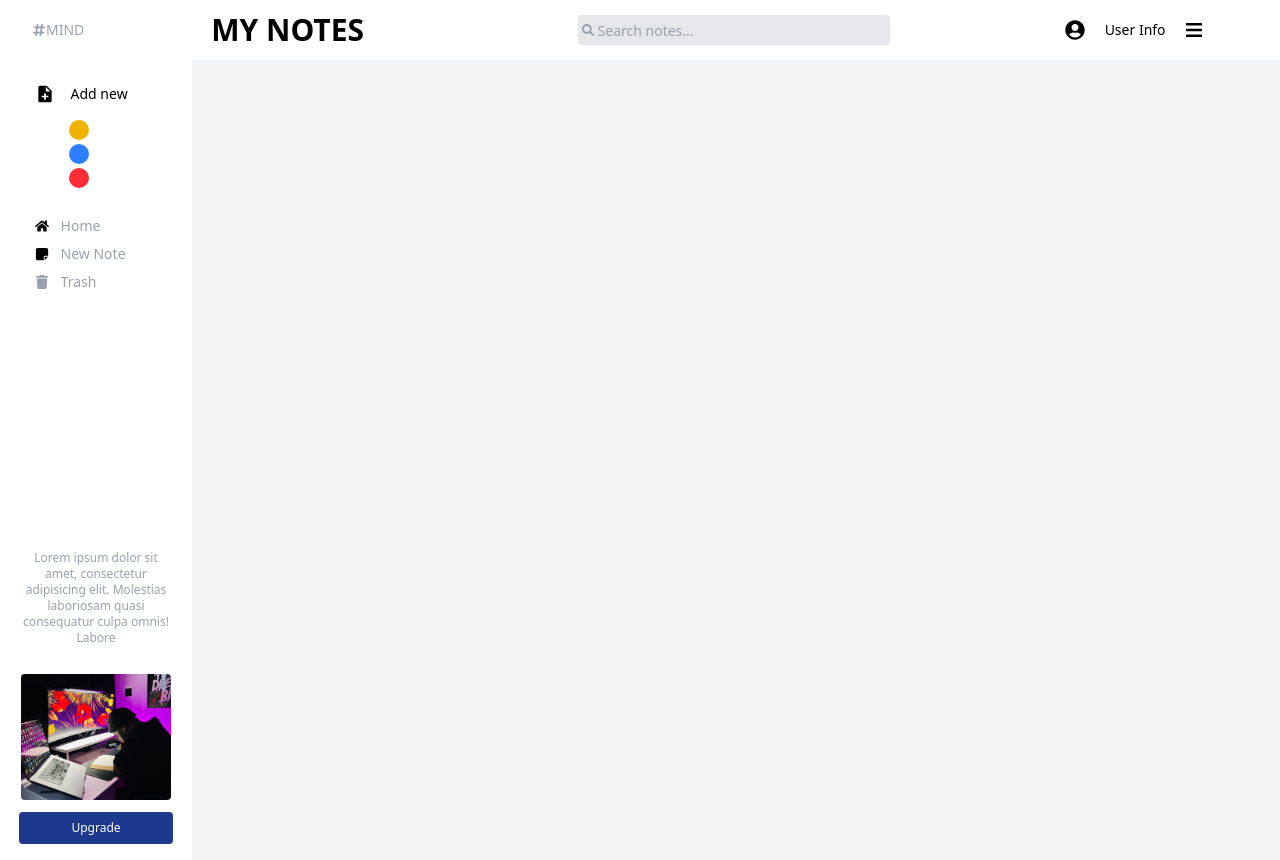
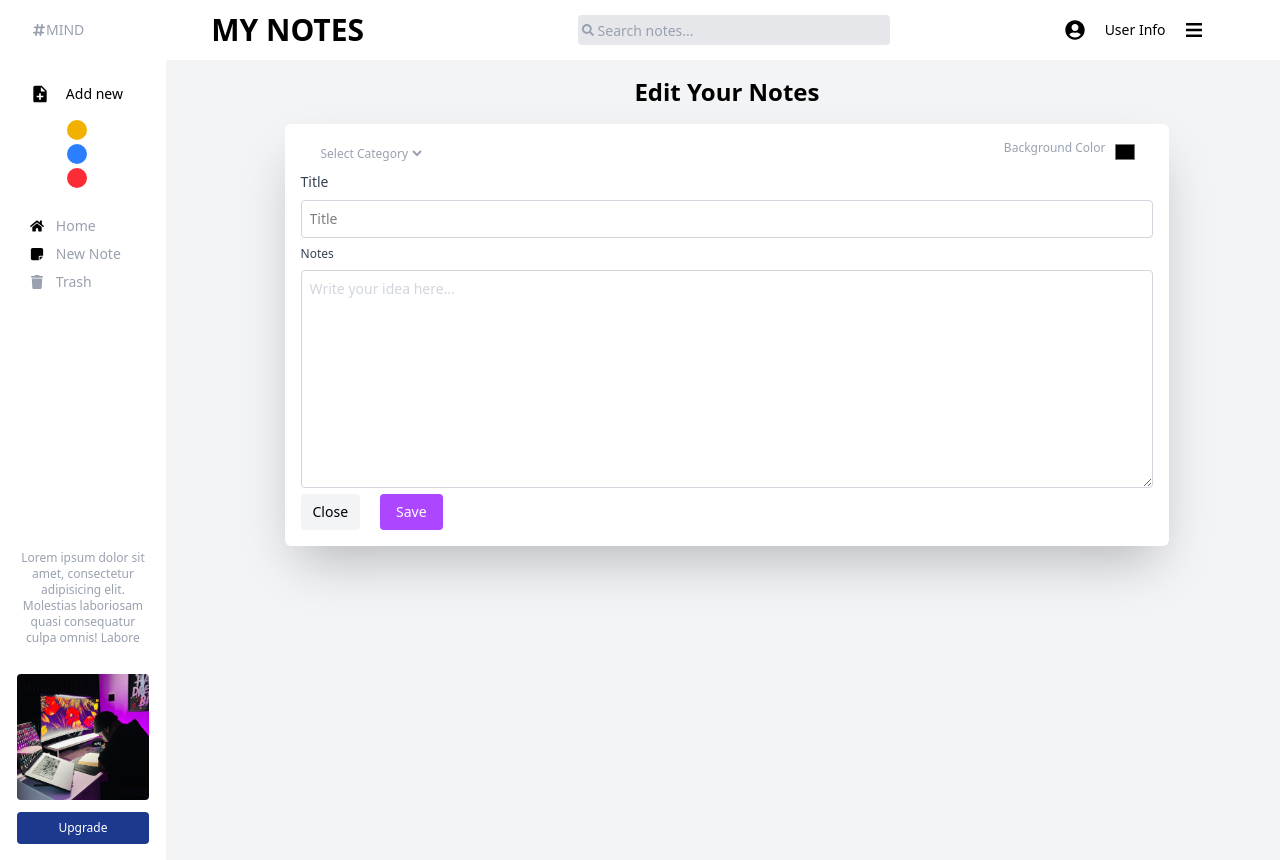
Before and after one commit to Ayomi-Dev/MindApp, a React (Vite) app: page /edit-note/1 in a window 1280 px wide. Built offline with nearby package versions, Linux system fonts and the light colour scheme.

Commit message:
Implemented the update logic

```diff
--- a/src/App.tsx
+++ b/src/App.tsx
@@ -4,6 +4,7 @@ import { Topbar } from "./components/Topbar";
 import { Create } from "./pages/Create";
 import { Home } from "./pages/Home";
 import { NotePage } from "./pages/NotePage";
+import { Edit } from "./pages/Edit";
 
 
 
@@ -20,6 +21,7 @@ function App() {
               <Route path="/" element={<Home />} />
               <Route path="/create" element={<Create />} />
               <Route path="/note/:id" element= {<NotePage />} />
+              <Route path="/edit-note/:id" element= {<Edit />} />
 
             </Routes>
           </div>
--- a/src/components/NoteCard.tsx
+++ b/src/components/NoteCard.tsx
@@ -2,6 +2,7 @@ import { MdNoteAdd } from 'react-icons/md'
 import { useNoteContext } from '../context/NoteContext'
 import { Link } from 'react-router-dom';
 import { FaTrash } from 'react-icons/fa6';
+import { FaEdit } from 'react-icons/fa';
 
 export const NoteCard = () => {
   const { notes, deleteNote } = useNoteContext();
@@ -12,8 +13,10 @@ export const NoteCard = () => {
         <div className={` rounded-md p-2 w-[100%] md:w-[30%] min-h-[300px]`} style={{backgroundColor: note.bgColor}} key={index}>
 
             <Link to={`/note/${note.id}`}>
-
-            <span className="text-gray-50 font-extralight text-xs">{note.createdAt}</span>
+        <div className="flex justify-between w-full">
+            <span className="text-gray-50 font-light text-xs">Created: {note.createdAt}</span>
+            <span className="text-gray-50 font-light text-xs">Updated: {note.updatedAt}</span>
+        </div>
             <div className="flex flex-1 justify-between items-center py-2">
               <h3 className="text-white font-semibold">{note.title}</h3>
               <MdNoteAdd className='text-xs text-black' />
@@ -24,6 +27,10 @@ export const NoteCard = () => {
             </p>
            </Link>
            <FaTrash className='text-amber-50 font-light' onClick={() => deleteNote(note.id)} />
+
+            <Link to={`/edit-note/${note.id}`}>
+              <FaEdit className='text-amber-50 font-light' onClick={() => console.log('Edit Note')} />
+            </Link>
             </div>
         )
       })}
--- a/src/components/NoteForm.tsx
+++ b/src/components/NoteForm.tsx
@@ -27,7 +27,8 @@ export const NoteForm = () => {
       category: noteCategory,
       content: noteContent,
       bgColor: noteBgColor,
-      createdAt: `${dateFormat} at ${timeFormat}`
+      createdAt: `${dateFormat} at ${timeFormat}`,
+      updatedAt: ''
     })
     console.log(notes)
     setTimeout(() => {
@@ -65,9 +66,6 @@ export const NoteForm = () => {
           </div>
         </div>
 
-
-
-
         <label htmlFor="" className="text-sm block py-2 text-gray-700" >Title</label>
         <input type="text" name='title' required
               className="w-full p-2 rounded-sm text-sm border-[1px] border-gray-300 outline-none" value={noteTitle}
--- a/src/context/NoteContext.tsx
+++ b/src/context/NoteContext.tsx
@@ -8,6 +8,7 @@ interface Note {
   content: string,
   bgColor?: string,
   createdAt: string,
+  updatedAt?: string
 }
 
 //Define the context with the shape of the note state
@@ -29,8 +30,12 @@ export const NoteProvider = ({children}: {children: ReactNode}) => {
     setNotes(prevNotes => [...prevNotes, note]);
   };
 
-  const updateNote = () => {
-
+  const updateNote = (id: number, updatedNote:Partial<Note>) => {
+    setNotes(prevNotes =>
+      prevNotes.map(note =>
+        note.id === id ? { ...note, ...updatedNote } : note
+      )
+    );
   }
 
   const deleteNote = (id: number ) => {
--- a/src/pages/Edit.tsx
+++ b/src/pages/Edit.tsx
@@ -1,7 +1,112 @@
-import React from 'react'
+import  { useEffect, useState } from 'react'
+import { useNoteContext } from '../context/NoteContext'
+import { Link, useNavigate, useParams } from 'react-router-dom';
 
 export const Edit = () => {
+  const navigate = useNavigate()
+  const { id } = useParams<{ id: string }>();
+  const {notes, updateNote } = useNoteContext();
+  const noteToEdit = notes.find(note => note.id.toString() === id);
+
+  const [ noteTitle, setNoteTitle ] = useState('');
+  const [ noteContent, setNoteContent ] = useState('');
+  const [ noteCategory, setNoteCategory ] = useState('');
+  const [ noteBgColor, setNoteBgColor ] = useState<string>('#ffffff');
+  const date = new Date()
+  const dateFormat = date.toDateString() // extracts date from the date object
+  const time = new Date()
+  const timeFormat = time.toLocaleTimeString('en-US', {hour12: true}) // changing time to 12hr format
+
+
+  useEffect(() => { // Populate the form fields with the note data if it exists
+
+    if (noteToEdit) { // Check if noteToEdit is defined before accessing its properties
+      setNoteTitle(noteToEdit.title);
+      setNoteContent(noteToEdit.content);
+      setNoteCategory(noteToEdit.category);
+      setNoteBgColor(noteToEdit.bgColor || '#ffffff'); // Default to white if bgColor is not set
+    }
+  }, [noteToEdit])
+
+
+  const handleUpdate = (e:any) => {
+    e.preventDefault();
+
+    if(noteToEdit){
+      updateNote( noteToEdit?.id, {
+        title: noteTitle,
+        category: noteCategory,
+        content: noteContent,
+        bgColor: noteBgColor,
+        createdAt: `${noteToEdit.createdAt}`,
+        updatedAt: `${dateFormat} at ${timeFormat}`
+      })
+    }
+    console.log(notes)
+    setTimeout(() => {
+      navigate('/')
+    }, 1000)
+  }
   return (
-    <div>Edit</div>
+    <div className="block w-full h-full">
+      <h2 className="text-center font-bold text-2xl py-4">Edit Your Notes</h2>
+
+
+      <form action="" onSubmit={handleUpdate} className='bg-white shadow-2xl w-[80%] min-h-[80%] mx-auto p-4 rounded-md'>
+        <div className="flex justify-between w-full px-4 items-center">
+          <div className="block">
+            <select className='text-xs text-gray-400' value={noteCategory} name="categories" id="" onChange={(e) => setNoteCategory(e.target.value)}>
+              <option value="">Select Category</option>
+              <option value="Personal">Personal</option>
+              <option value="Work">Work</option>
+              <option value="Family">Family</option>
+              <option value="Study">Study</option>
+            </select>
+          </div>
+          <div className="flex gap-2">
+            {/* {['bg-black', 'bg-purple-500', 'bg-blue-500', 'bg-green-500', 'bg-yellow-500', 'bg-red-500'].map((color, index) => (
+              <div key={index} className={`w-4 h-4 rounded-full cursor-pointer ${color}`}
+                  onClick={() => setNoteBgColor(color)}
+              ></div>
+            ))} */}
+
+
+            <label htmlFor="bgColor" className='text-xs text-gray-400'>Background Color</label>
+            <input type="color" name="bgColor" id="bgColor" value={noteTitle}
+                   onChange={(e) => setNoteBgColor(e.target.value)}
+                   className='w-6 h-6 rounded-[50%] cursor-pointer'
+
+                   />
+          </div>
+        </div>
+
+
+
+
+        <label htmlFor="" className="text-sm block py-2 text-gray-700" >Title</label>
+        <input type="text" name='title' required
+              className="w-full p-2 rounded-sm text-sm border-[1px] border-gray-300 outline-none" value={noteTitle}
+              onChange={(e) => setNoteTitle(e.target.value)} placeholder='Title'
+        />
+
+        <label htmlFor="" className="block text-xs py-2 text-gray-700">Notes</label>
+        <textarea name="notes" id="" rows={10} required
+                  className={`${noteBgColor} text-sm rounded-sm w-full border-[1px] border-gray-300 outline-none p-2 placeholder:text-gray-300 `}
+                  placeholder='Write your idea here...'
+                  onChange={(e) => setNoteContent(e.target.value)}
+                  style={{ backgroundColor: noteBgColor }}
+                  value={noteContent}
+                >
+
+        </textarea>
+
+        <div className="flex items-end gap-5">
+          <Link to={`/`} >
+            <button className="text-black bg-gray-100 px-3 py-2 rounded-sm cursor-pointer text-sm">Close</button>
+          </Link>
+          <button className="text-white bg-purple-500 px-4 py-2 rounded-sm cursor-pointer text-sm">Save</button>
+        </div>
+      </form>
+    </div>
   )
 }
```
